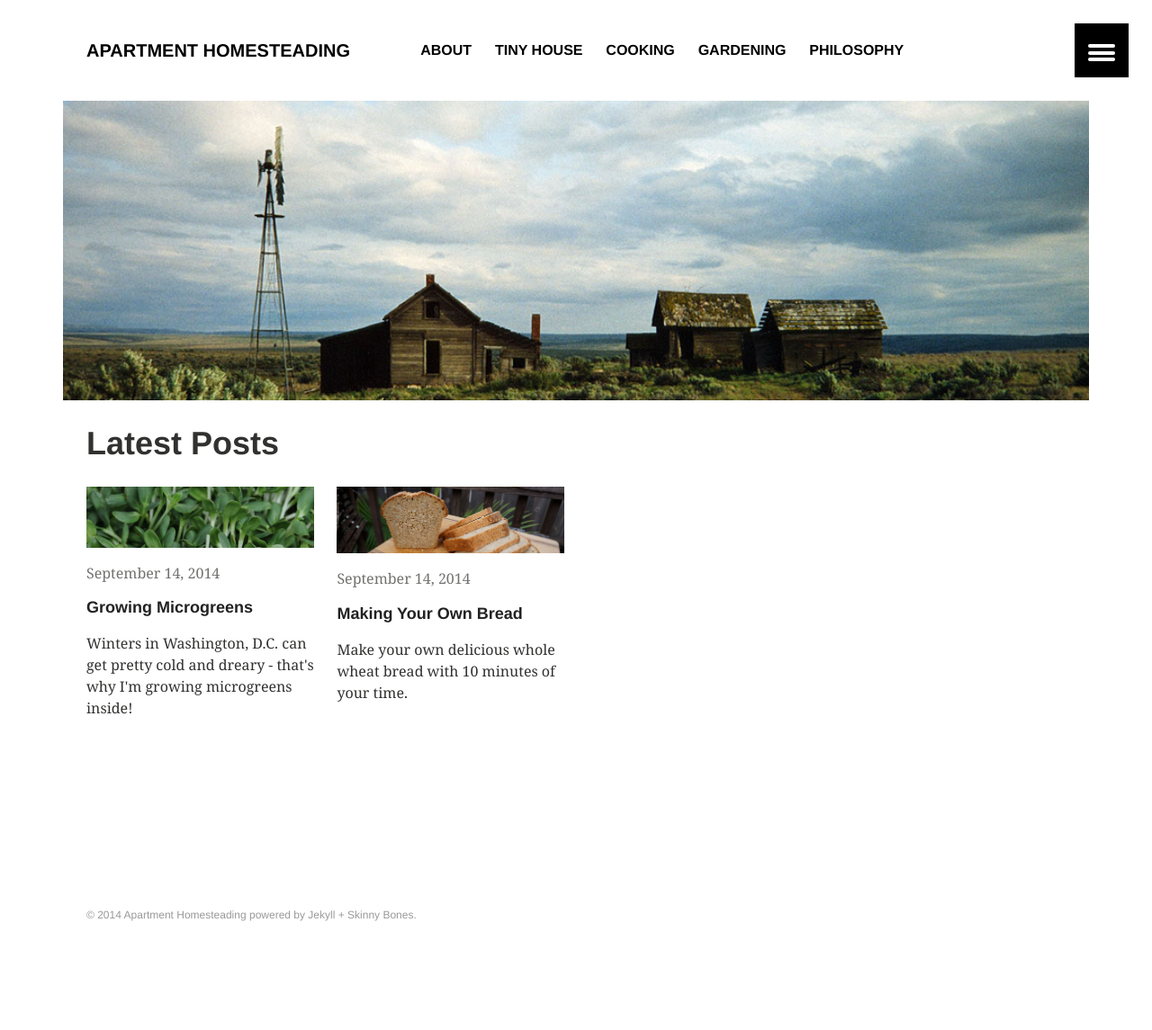
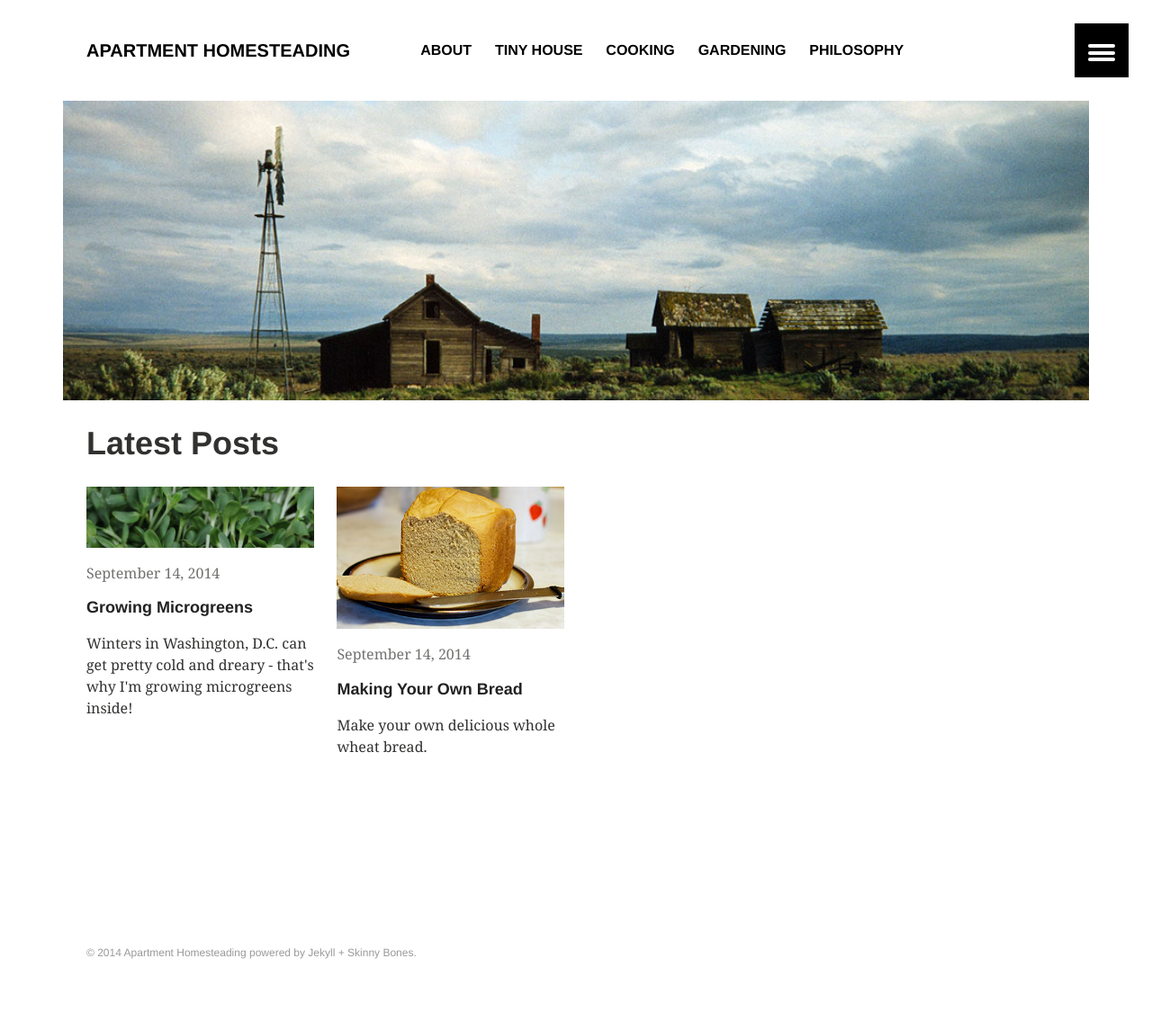
Before and after one commit to apartmenthomesteading/apartmenthomesteading.github.io, a Jekyll site: the page built from index.md, in a window 1280 px wide. Shown: the whole page at 90% size. Built offline with Jekyll 4.4.1, drawn with Linux system fonts in a browser that asks for light colours; before the commit the page ends 1103 px from its top, so only the background shows below that.

Commit message:
adding teasers

```diff
--- a/_posts/2014-09-14-baking-bread.markdown
+++ b/_posts/2014-09-14-baking-bread.markdown
@@ -4,10 +4,10 @@ title:  "Making Your Own Bread"
 date:   2014-09-14 12:32:46
 categories: cooking
 image:
-  feature: bread-feature.jpg
-  teaser: bread-feature.jpg
-  thumb: bread-feature.jpg
-excerpt: "Make your own delicious whole wheat bread with 10 minutes of your time."
+  feature: bread-2-feature.jpg
+  teaser: bread-2-teaser.jpg
+  thumb: bread-2-teaser.jpg
+excerpt: "Make your own delicious whole wheat bread."
 comments: true
 ads: true
 ---
```
Also changed, not shown: images/bread-2-feature.jpg (added), images/bread-2-teaser.jpg (added), 1 other file.
